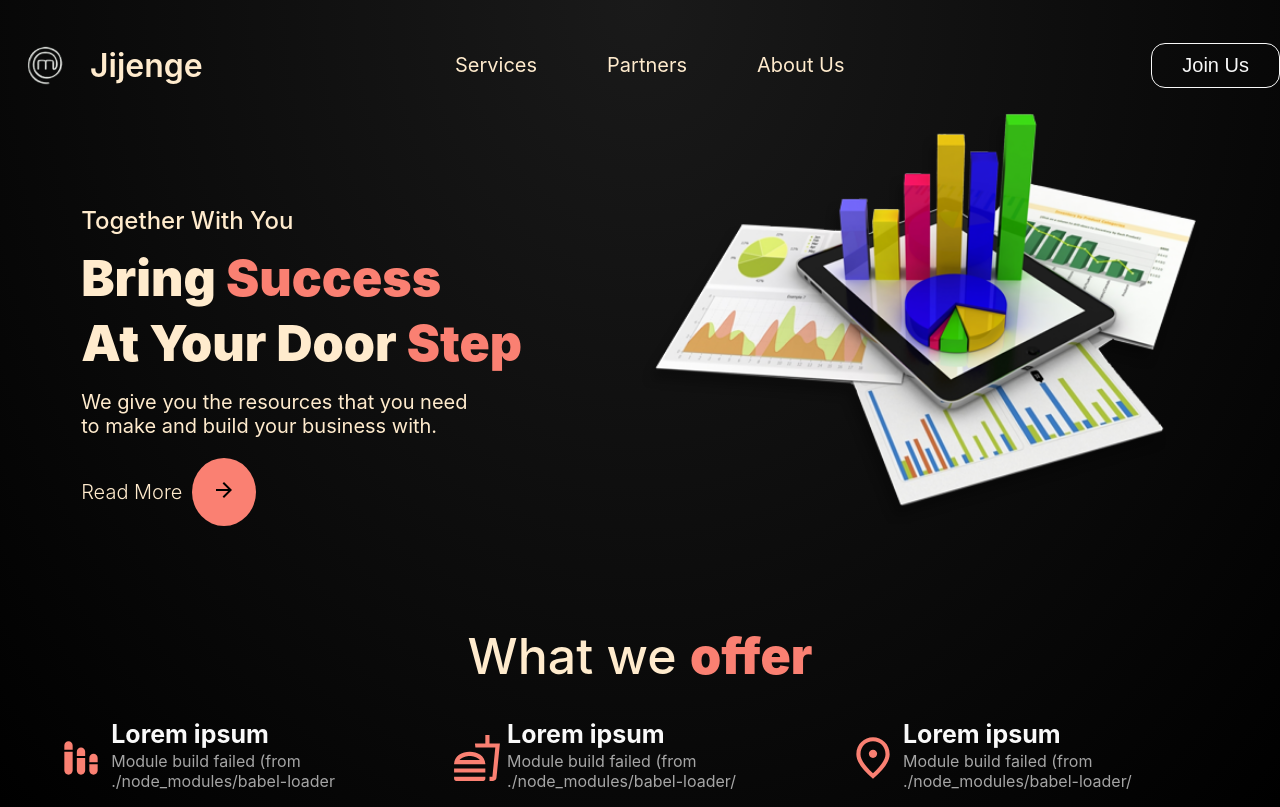
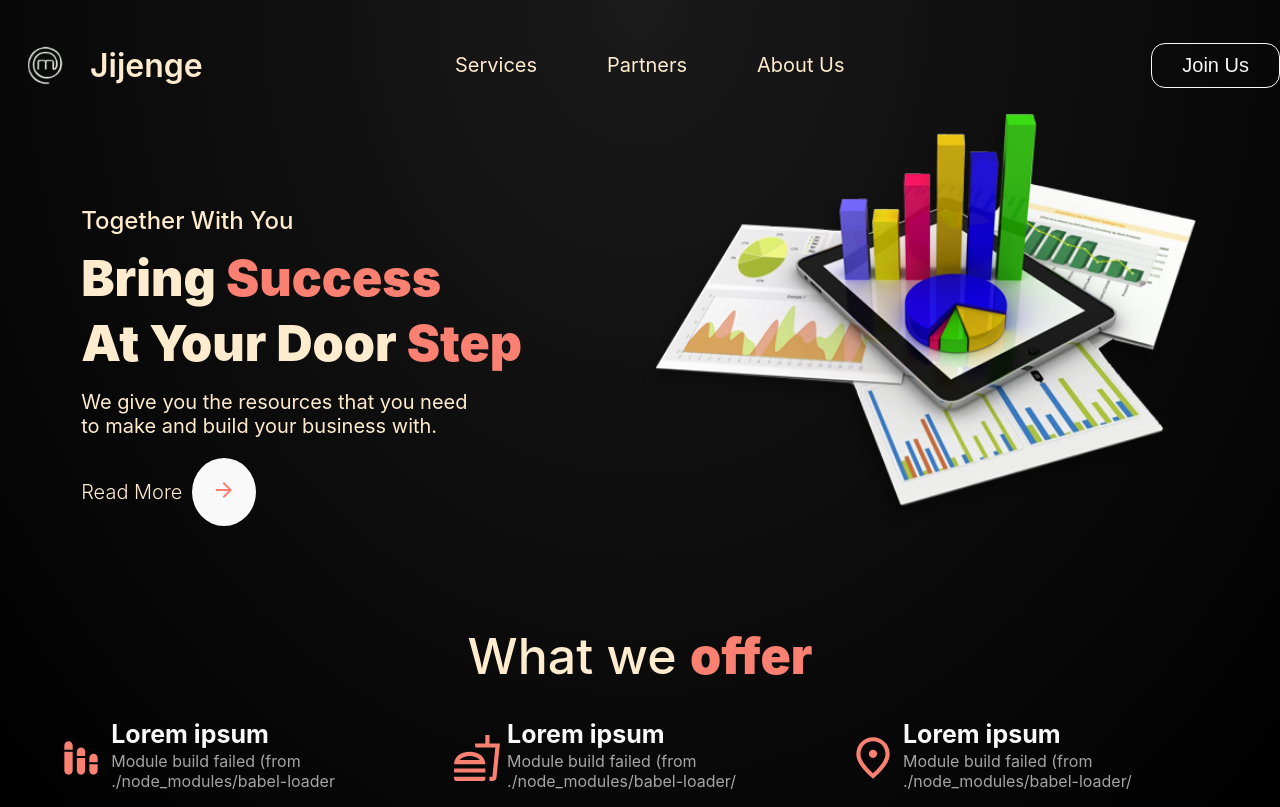
Before and after one commit to Ropio-Derrick/Zedarluxury, a React (Create React App) app: page / in a window 1280 px wide. In both pictures the pointer is over the element 224 px from the left and 491 px from the top of the page. Built offline with nearby package versions, Linux system fonts and the light colour scheme.

Commit message:
touch on landing-page circle

```diff
--- a/src/Home/Components/LandingPage.css
+++ b/src/Home/Components/LandingPage.css
@@ -46,6 +46,13 @@
     color:black;
     background-color: salmon;
     align-items:center;
+    transition: all 0.3s ease-in;
+}
+
+.circle:hover{
+    background-color:#f9f9f9;
+    color: salmon;
+    transition: all 0.3s ease-out;
 }
 
 .crosser{
```
